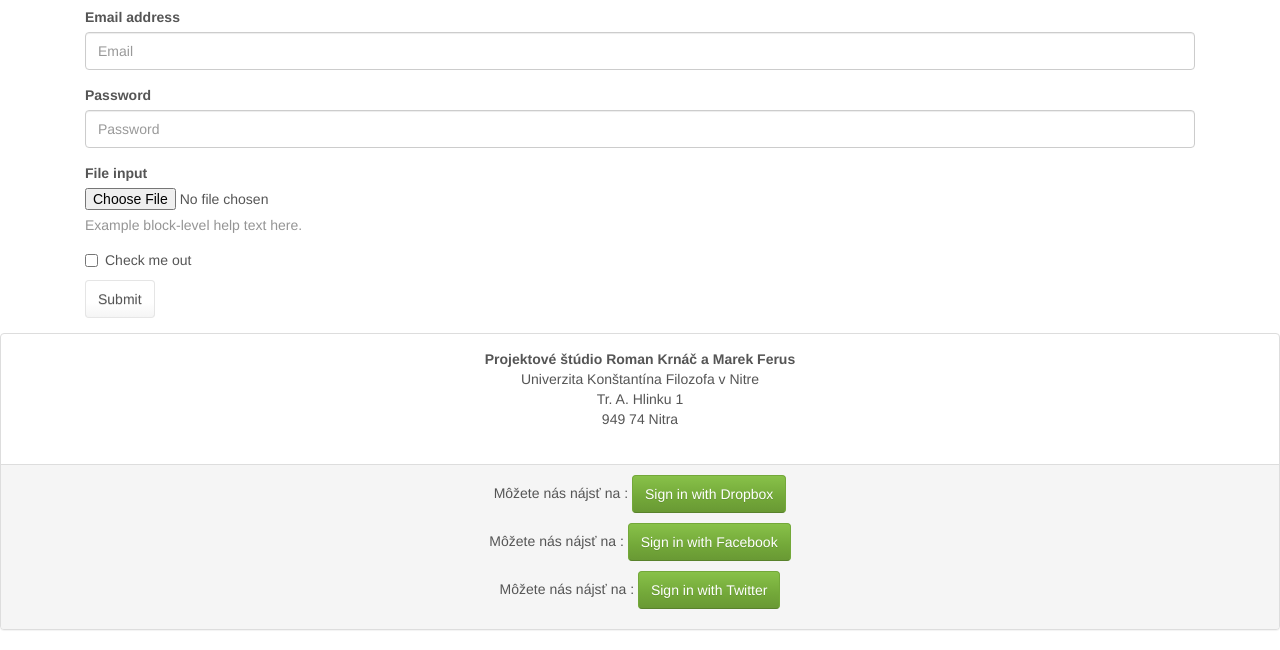
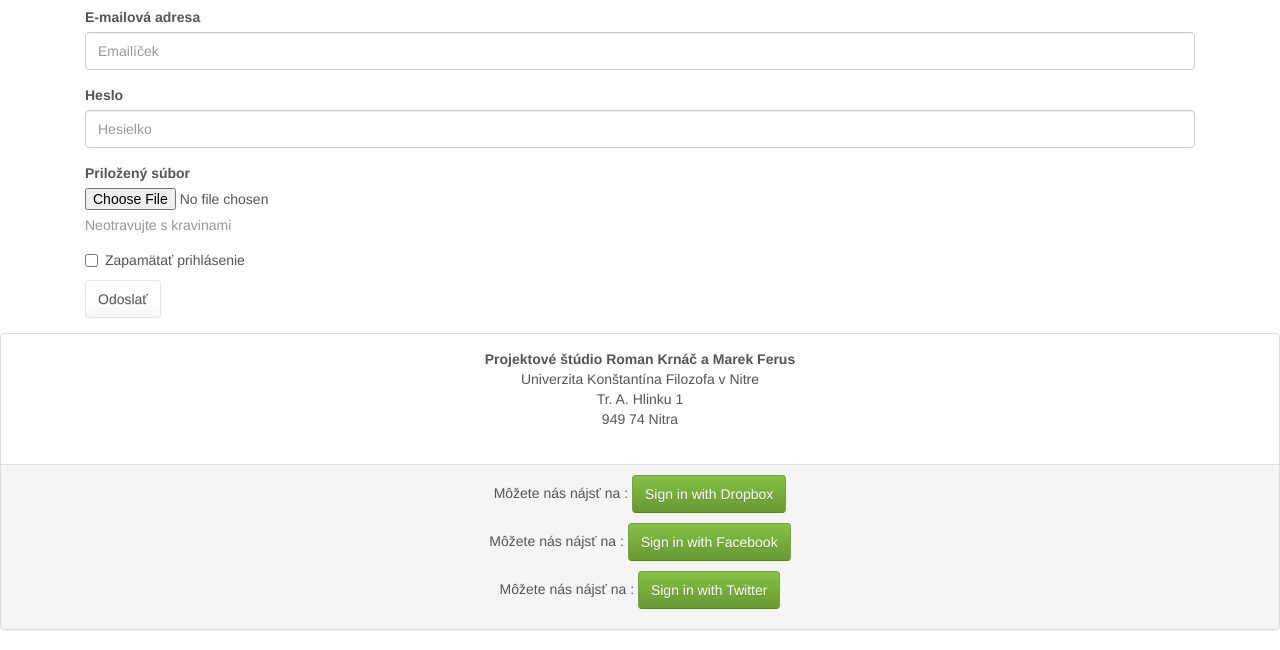
Before and after one commit to RomanKrnac94/Krnac_Ferus_Projekt, a plain HTML site: page report.html in a window 1280 px wide. Both pictures are taken after a click on the link "Formulár". Shown: the part 217-867 px from the top of the page. Drawn offline with nearby package versions, Linux system fonts and the light colour scheme.

Commit message:
Úprava formátovania kódu, dokončenie projektu

```diff
--- a/report.html
+++ b/report.html
@@ -68,24 +68,24 @@
         <h2>Formulár</h2>
         <form>
             <div class="form-group">
-                <label for="exampleInputEmail1">Email address</label>
-                <input type="email" class="form-control" id="exampleInputEmail1" placeholder="Email">
+                <label for="exampleInputEmail1">E-mailová adresa</label>
+                <input type="email" class="form-control" id="exampleInputEmail1" placeholder="Emailíček">
             </div>
             <div class="form-group">
-                <label for="exampleInputPassword1">Password</label>
-                <input type="password" class="form-control" id="exampleInputPassword1" placeholder="Password">
+                <label for="exampleInputPassword1">Heslo</label>
+                <input type="password" class="form-control" id="exampleInputPassword1" placeholder="Hesielko">
             </div>
             <div class="form-group">
-                <label for="exampleInputFile">File input</label>
+                <label for="exampleInputFile">Priložený súbor</label>
                 <input type="file" id="exampleInputFile">
-                <p class="help-block">Example block-level help text here.</p>
+                <p class="help-block">Neotravujte s kravinami</p>
             </div>
             <div class="checkbox">
                 <label>
-                <input type="checkbox"> Check me out
+                <input type="checkbox"> Zapamätať prihlásenie
                 </label>
             </div>
-            <button type="submit" class="btn btn-default">Submit</button>
+            <button type="submit" class="btn btn-default">Odoslať</button>
         </form>
      </div>
      <div class="tab-pane active" id="tabulka">
```
